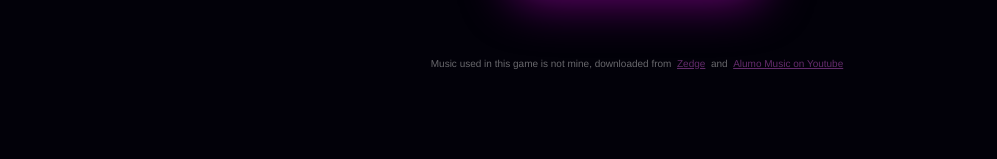
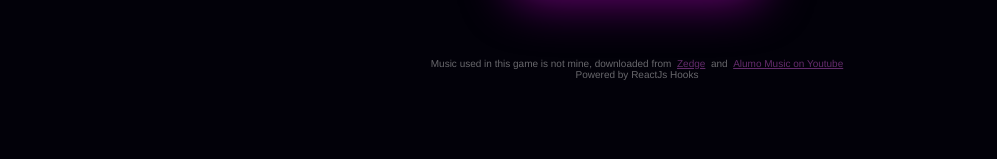
Before and after one commit to kitchanismo/react-word-beater, a React app: page / in a window 1280 px wide. Shown: the part 367-526 px from the top of the page, without its empty margins (3-1000 px from the left). Built offline with nearby package versions, Linux system fonts and the light colour scheme; the HTML template or start-up script is replaced by a standard one; what webfontloader would draw is missing.

Commit message:
add label

```diff
--- a/src/client/components/hoc/withMainScreen.jsx
+++ b/src/client/components/hoc/withMainScreen.jsx
@@ -31,6 +31,8 @@ const withMainScreen = Component => props => {
             Alumo Music on Youtube
           </a>
         </span>
+        <br />
+        <span>Powered by ReactJs Hooks</span>
       </div>
     </div>
   )
```
Also changed, not shown: 5 other files (tests, documents, lock files or other folders).
